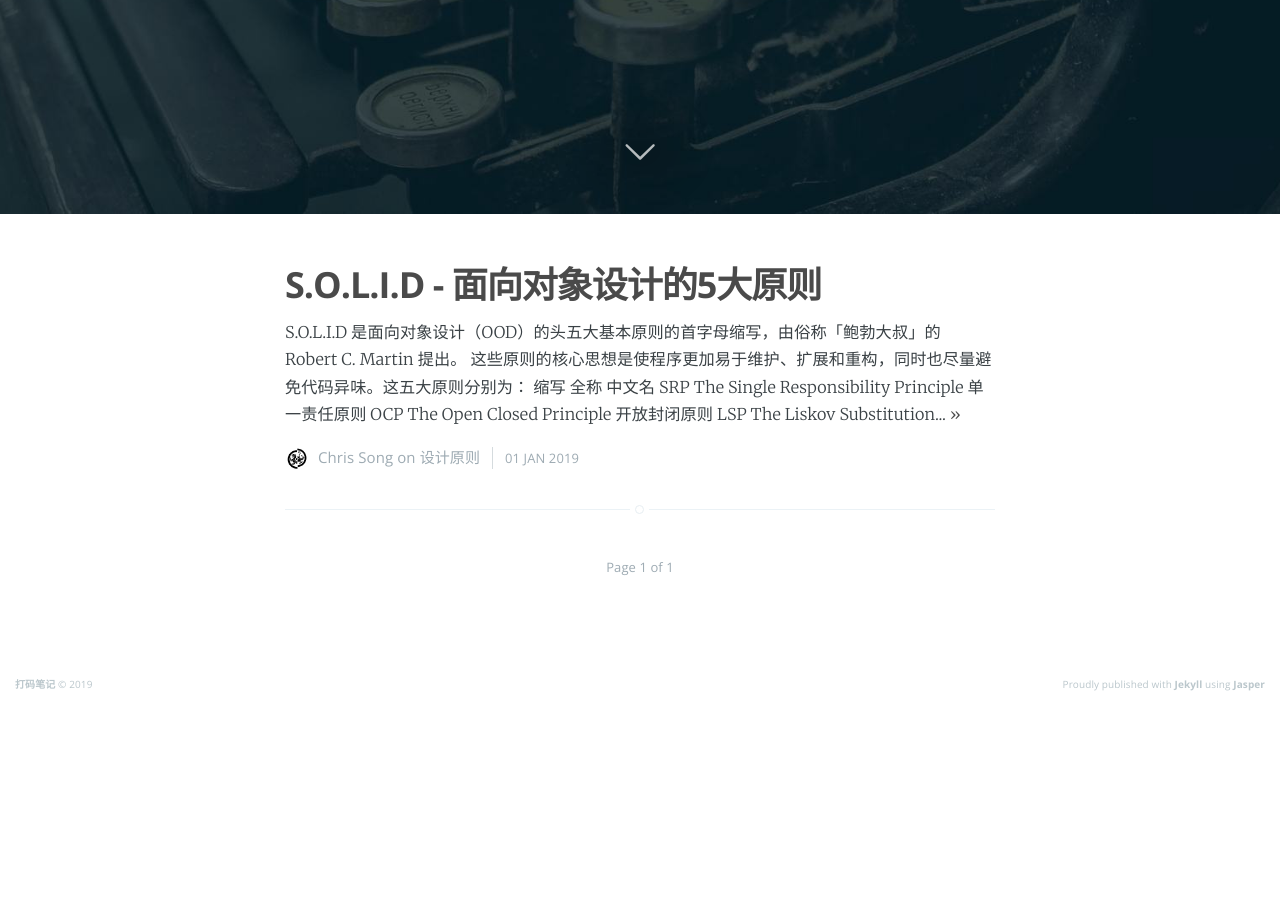
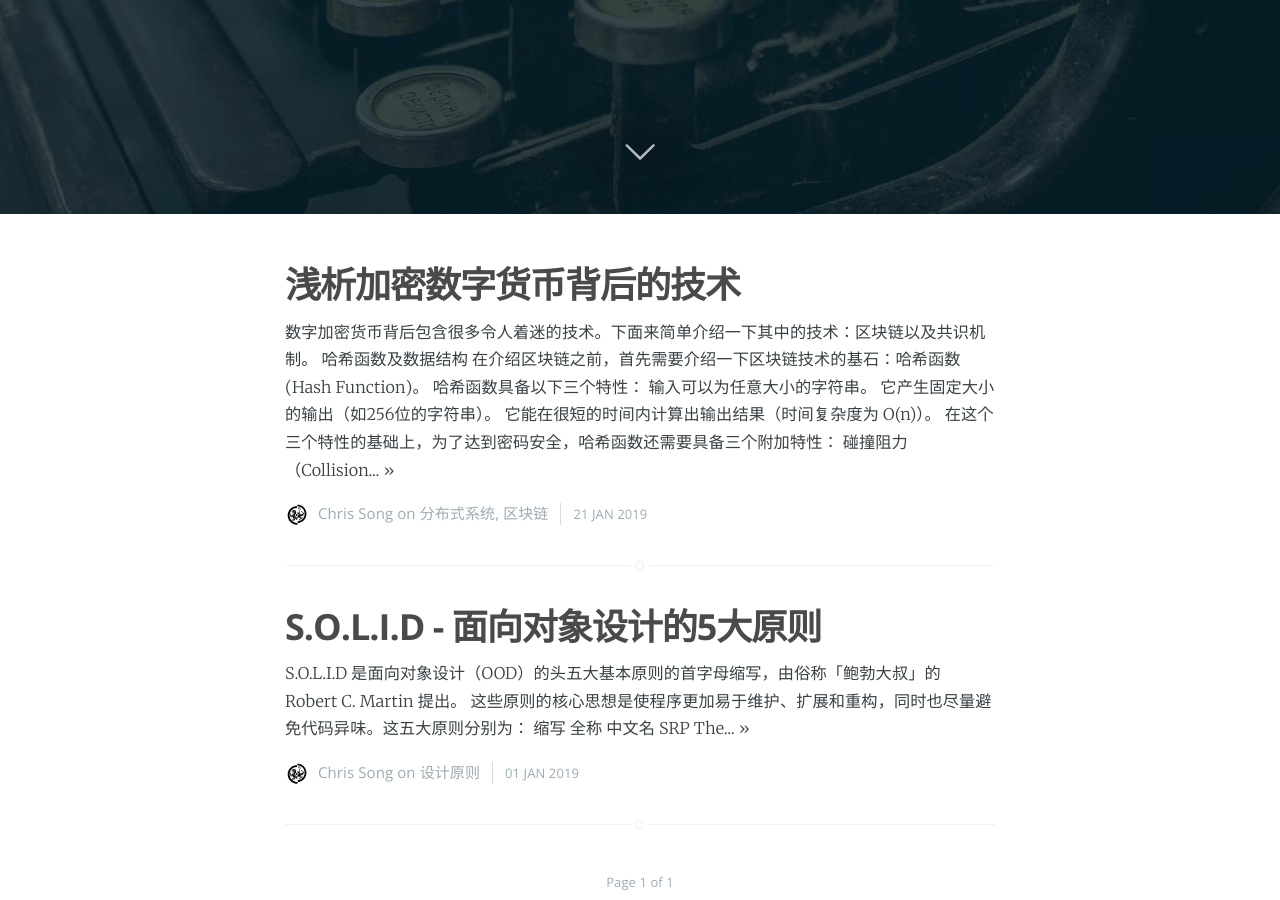
Before and after one commit to strollhy/strollhy.github.io, a Jekyll site: the page built from index.html, in a window 1280 px wide and 900 px high, scrolled down 686 px. Built offline with Jekyll 4.4.1, drawn with Linux system fonts in a browser that asks for light colours; nearby versions of some CDN libraries; the list of posts is cut into pages by our own code; before the commit the page ends 1389 px from its top, so only the background shows below that; some of the changed lines change nothing that is shown.

Commit message:
Second blog

```diff
--- a/_includes/loop.html
+++ b/_includes/loop.html
@@ -20,7 +20,7 @@
             <h2 class="post-title"><a href="{{ site.baseurl }}{{ post.url | remove: '/' }}">{{ post.title }}</a></h2>
         </header>
         <section class="post-excerpt">
-            <p>{{ post.content | strip_html | truncatewords: 26 }} <a class="read-more" href="{{ site.baseurl }}{{ post.url | remove: '/' }}">&raquo;</a></p>
+            <p>{{ post.content | strip_html | truncatewords: 12 }} <a class="read-more" href="{{ site.baseurl }}{{ post.url | remove: '/' }}">&raquo;</a></p>
         </section>
         <footer class="post-meta">
             {% for author in site.data.authors %}
--- /dev/null
+++ b/_posts/2019-01-21-tech-behind-cryptocurrency.md
@@ -0,0 +1,78 @@
+---
+layout: post
+cover: 'assets/images/cover1.jpg'
+navigation: true
+disqus: true
+title: 浅析加密数字货币背后的技术
+date: 2019-01-21 09:00:00
+tags: 分布式系统 区块链
+subclass: 'post tag-区块链'
+author: strollhy
+categories: strollhy
+---
+数字加密货币背后包含很多令人着迷的技术。下面来简单介绍一下其中的技术：区块链以及共识机制。
+
+## 哈希函数及数据结构
+在介绍区块链之前，首先需要介绍一下区块链技术的基石：哈希函数 (Hash Function)。
+
+哈希函数具备以下三个特性：
+1. 输入可以为任意大小的字符串。
+2. 它产生固定大小的输出（如256位的字符串）。
+3. 它能在很短的时间内计算出输出结果（时间复杂度为 O(n)）。
+
+在这个三个特性的基础上，为了达到密码安全，哈希函数还需要具备三个附加特性：
+1. 碰撞阻力（Collision Resistance)，即能找到两个不同输入得到相同输出的概率很小。比如李雷通过哈希函数加密的密钥不能正好跟韩梅梅的相同，否则李雷就可以用自己的密钥开别人家的“门”了。
+2. 隐秘性（hiding)，既函数的输出具有随性，任何微小的输入改动也会导致输出的完全变化。
+3. 谜题友好 (Puzzle Friendliness)，即在已知输出值的情况下，我们没有可行的办法推导出输入值。
+
+哈希函数是如此有效，它被运用到各种密码加密等场景中，从简单的登陆验证到复杂的数字签名都有应用。当然我们这里主要侧重于其在区块链之中的应用。
+
+### 区块链
+区块链是整个数字加密货币的技术核心，我们可以把它简单地理解成数字分布式账本。它的核心技术就是运用到了哈希指针。
+
+首先哈希指针是一种数据结构，简单来说它就是既指向数据存储位置又存储了数据哈希过后的值（既数据的指纹）。这样设计的好处是这个指针能够轻易检验被指数据有没有被修改过，因为即使源数据发生微小改变，根据哈希函数的特性，数据的哈希值也会发生很大的改变。
+
+TODO：附图
+
+利用哈希指针的特性，我们可以构建各种各样的数据结构。当我们用哈希指针来实现链表的时候，我们就将这样的数据结构称为**区块链**。
+
+TODO：附图
+
+如图所示，所有区块都被上一个区块所指，整个链可以一直追溯到头指针。头指针也被称为创世区块，创世区块一旦被创建就不能修改。
+这样设计的最大好处就是防止区块被篡改。因为任意一个区块被修改，也将必然导致数据与一个区块存放的哈希值不匹配，那么上一个区块也必须被修改，以此类推。直到碰到创世区块，因为创世区块是无法被修改的，也就导致了整个区块链不能被修改。
+
+TODO：附图修改链
+
+
+### 梅克尔树
+另一个用哈希指针实现的常见结构是二叉树。使用哈希指针的二叉树也叫做**梅克尔树**。
+
+TODO：附图梅克尔树
+在梅克尔树数据结构中，所有数据块都被两两分组，每两个子节点都被一个父节点所指，自下而上形成二叉树的形状。
+
+如上所述，我们只需要记住根节点的哈希指纹，我们就可以轻易验证整个梅克尔树有没有被修改过。因为如果任何节点被修改，这个修改就会通过哈希指针逐层一直传递到根节点。
+同样的，也得益于其二叉树结构，如果我们想要验证一个节点是否归属于该树，被验证节点只需要提供从根到目标总共约log（n）个节点来进行验证即可。同时如果将梅克尔树按照一定规则进行排序，也能达到二叉搜索树的效果。
+
+在实际应用中，比特币同时遇到了上述两种数据结构：
+
+![Bitcoin Block Structure](assets/images/Bitcoin_Block_Structure.png)
+
+梅克尔树用来保存交易数据，然后每个树作为区块的一部分保存在区块链中。
+
+## 共识机制
+在分布式系统中，由于没有一个中心的权威，整个网络的最大挑战就是如何让网络中的所有节点达成共识。
+
+### 工作量证明（Proof of work）
+工作量证明的核心理念是，让处理交易的节点通过解决一道哈希函数谜题来证明自己的工作量。具体谜题内容是给定一个哈希值区间，你要找到一个有效输入值以使得其哈希值落在这个区间以内。
+因为我们知道在已知一个哈希输出值的时候，是没有一个有效算法来推导出输入值的，因此你只能通过“暴力破解”的方式尝试大量的输入值来找到一个有效的结果。这个就是工作量的要求。
+一旦一个节点找到了答案，会把最新的区块打包并加入到区块链尾部。之后会将结果广播给网络中的其他节点，其他节点只会接受最先找到的有效结果。这样一来谁先找到有效结果，这个有效结果就会不断被传播并最终使整个网络达到一致。
+
+那么这个如何做到公平公正呢？因为谁能最先找到谜题答案是完全随机的，这完全取决于你在整个网络中的运算能力在加上一点点的运气。由于胜出者的随机性，你若要想操纵完全选择的结果，你就必须保证你的算力超过整个网络算力的50%。可想而知，当一个网络足够大的时候，要投入51%的算力是几乎不可能的（除非你能够“贿赂”网络中的其他节点）。
+
+### 权益证明（Proof of stake）
+工作量证明虽然在比特币运用中被证明非常的有效，但是它的一大缺点就是浪费太多资源在解决谜题之上（对于挖矿浪费电力的报道早已层出不穷）。因此人们也在找寻其他替代方案能够在保证安全的情况下降低对算力的要求。权益证明就是其中的一个策略。
+
+简单来说，在权益证明中达到共识的方法是根据每个人所拥有货币或币龄（既权益）的数量，数量最多的用户可以决定下一个区块的创建。显而易见的，这样的规则很容易导致网络被少数货币大户控制，所以在此基础上派生出了其他随机算法已保证胜者的选择相对随机。
+
+## 总结
+比特币从2008发明至今，可以说是经受住了时间和市场的考验。虽然其在效率上还远赶不上现实中的银行交易系统，但其背后扎实技术的体系仍能给我们带来丰富的思考和启发。同时我也相信随着技术的深入，我们也一定能找到一个工作量证明的很好替代，从而给整个区块链带来一轮新的革命。
```
Also changed, not shown: assets/images/Bitcoin_Block_Structure.png (added).
